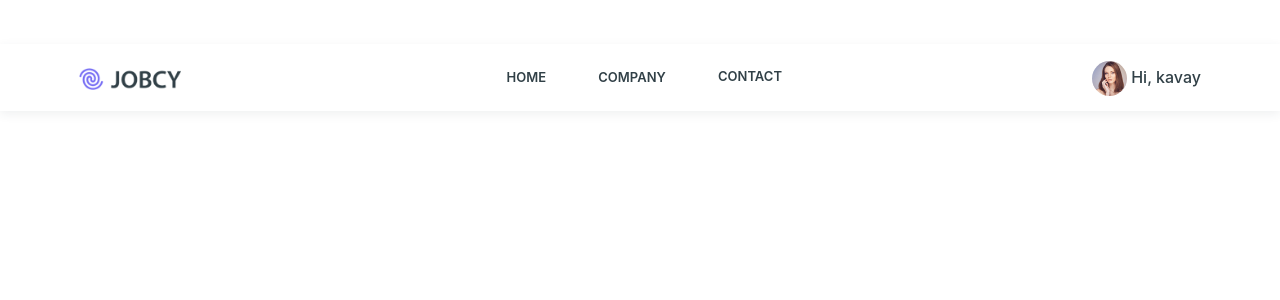
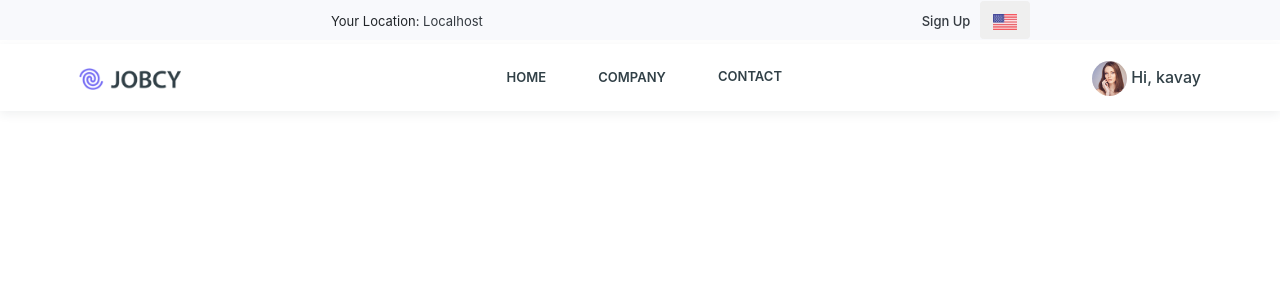
Before and after one commit to thoth2357/Job-Board, a Django app: page / in a window 1280 px wide. Shown: the top 300 px of the page. Run offline with Django 3.2, Linux system fonts and the light colour scheme; data comes from the database, SQL or seed files in the repository; parts of the project's set-up code (start-up, migrations or seed data) failed here and were passed over; some libraries are stand-ins or nearby versions; some web fonts are replaced.

Commit message:
abstracted navbar django templates

```diff
--- a/jobs/templates/nav_bar.html
+++ b/jobs/templates/nav_bar.html
@@ -1,4 +1,46 @@
 {% load static %}
+<!-- START TOP-BAR -->
+<div class="top-bar">
+    <div class="container-fluid custom-container">
+        <div class="row g-0 align-items-center">
+            <div class="col-md-7">
+                <ul class="list-inline mb-0 text-center text-md-start">
+                    <li class="list-inline-item">
+                        <p class="fs-13 mb-0"> <i class="mdi mdi-map-marker"></i> Your Location: <a href="javascript:void(0)" class="text-dark">{{user_country}}</a></p>
+                    </li>
+                </ul>
+            </div>
+            <!--end col-->
+            <div class="col-md-5">
+                <ul class="list-inline mb-0 text-center text-md-end">
+                    <li class="list-inline-item py-2 me-2 align-middle">
+                        <a href="#signupModal" class="text-dark fw-medium fs-13" data-bs-toggle="modal"><i class="uil uil-lock"></i>
+                            Sign Up</a>
+                    </li>
+                    <li class="list-inline-item align-middle">
+                        <div class="dropdown d-inline-block language-switch">
+                            <button type="button" class="btn" data-bs-toggle="dropdown" aria-haspopup="true"
+                                aria-expanded="false">
+                                <img id="header-lang-img" src="{% static 'assets/images/flags/us.jpg' %}" alt="Header Language" height="16" />
+                            </button>
+                            <div class="dropdown-menu dropdown-menu-end">
+                                <!-- item-->
+                                <a href="javascript:void(0);" class="dropdown-item notify-item language" data-lang="eng">
+                                    <img src="{% static 'assets/images/flags/us.jpg' %}" alt="user-image" class="me-1" height="12" />
+                                    <span class="align-middle">English</span>
+                                </a>
+                            </div>
+                        </div>
+                    </li>
+                </ul>
+            </div>
+            <!--end col-->
+        </div>
+        <!--end row-->
+    </div>
+    <!--end container-->
+</div>
+<!-- END TOP-BAR -->
 <!--Navbar Start-->
 <nav class="navbar navbar-expand-lg fixed-top sticky" id="navbar">
     <div class="container-fluid custom-container">
```
